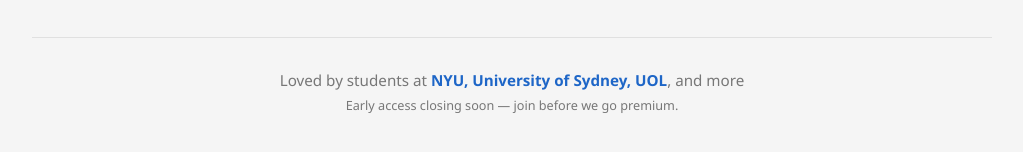
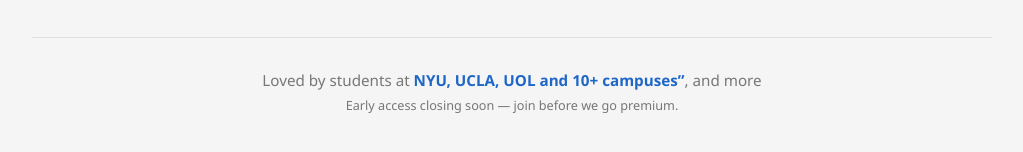
Before and after one commit to SamLew05060/LiftFocus, a plain HTML site: page index.html in a window 1280 px wide. Shown: the part 3798-3950 px from the top of the page, without its empty margins (128-1151 px from the left). Drawn offline with Linux system fonts and the light colour scheme.

Commit message:
Update index.html

```diff
--- a/index.html
+++ b/index.html
@@ -600,7 +600,7 @@
 
     <!-- Footer -->
     <footer class="footer">
-      <p>Loved by students at <strong>NYU, University of Sydney, UOL</strong>, and more</p>
+      <p>Loved by students at <strong>NYU, UCLA, UOL and 10+ campuses”</strong>, and more</p>
       <p><small>Early access closing soon — join before we go premium.</small></p>
     </footer>
 
```
